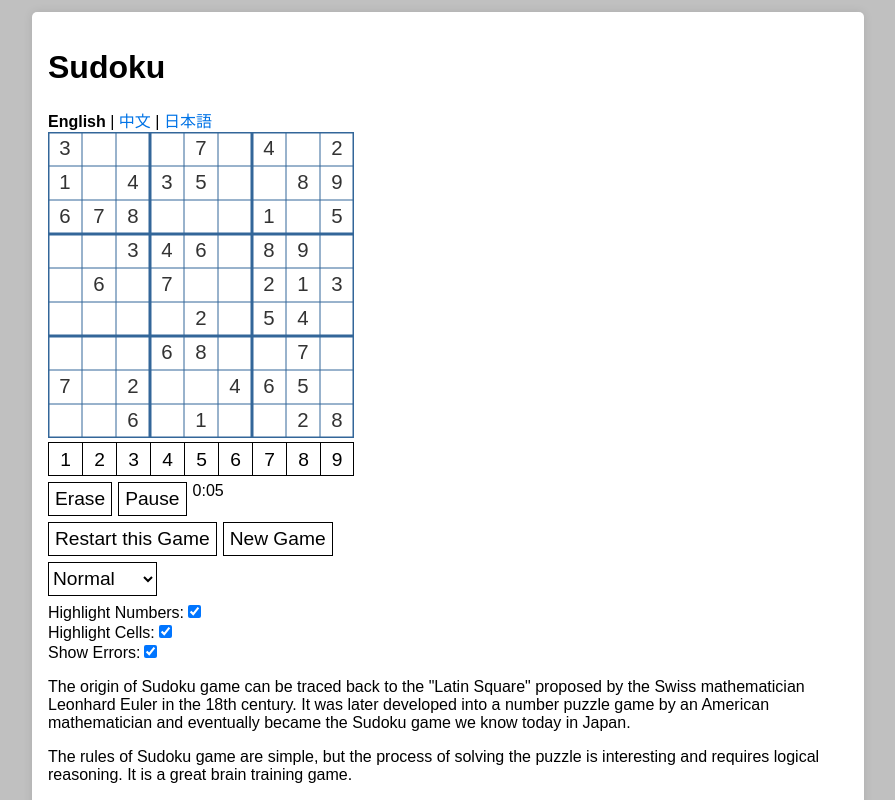
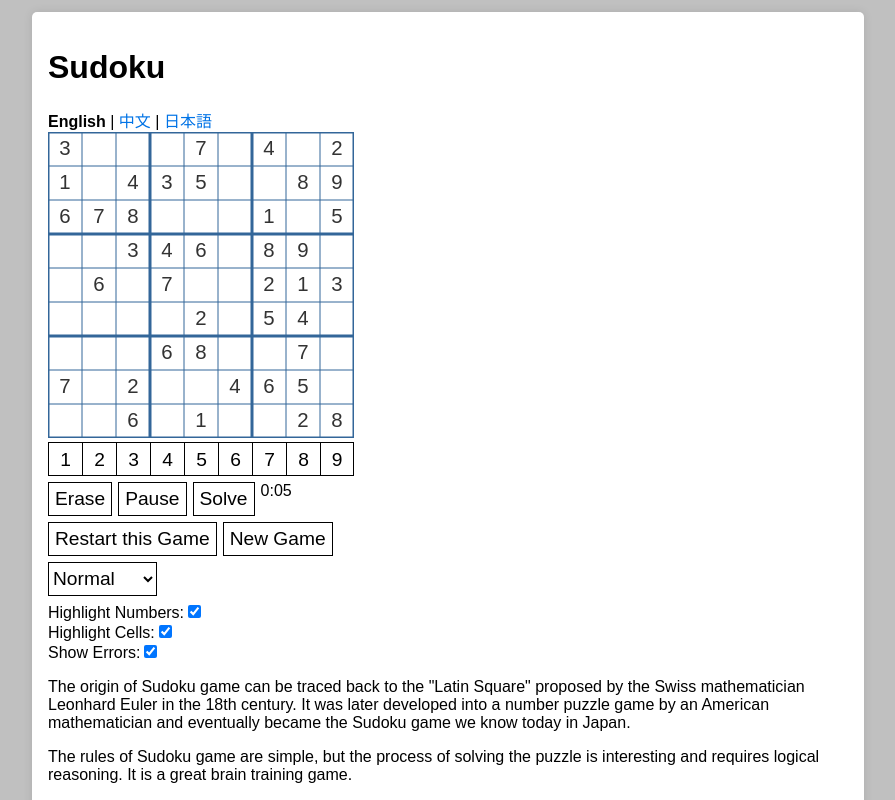
Before and after one commit to yqianjiang/sudoku, a React (Vite) app: page / in a window 1280 px wide. Shown: the top 800 px of the page, without its empty margins (192-1087 px from the left). Built offline with nearby package versions, Linux system fonts and the light colour scheme.

Commit message:
feat: solve the game!

```diff
--- a/src/components/GameBoard/index.jsx
+++ b/src/components/GameBoard/index.jsx
@@ -134,6 +134,18 @@ const GameBoard = () => {
         <button className="action-button" onClick={handlePauseResume}>
           {isPaused ? t("Resume") : t("Pause")}
         </button>
+        <button
+          className="action-button"
+          onClick={() => {
+            if (gameBoardRef.current.gameState !== "running") {
+              return;
+            }
+            gameBoardRef.current.solve();
+            stageRef.current.render();
+          }}
+        >
+          {t("Solve")}
+        </button>
         <span>{formatTime(elapsedTime)}</span>
       </div>
       <div>
--- a/src/utils/Sudoku.js
+++ b/src/utils/Sudoku.js
@@ -40,6 +40,17 @@ class Sudoku {
     this.timer = null;
     this.initGame();
     this.wrongCells = [];
+  }
+
+  solve() {
+    const maxNum = this.configs.boardSize;
+    const res = solveSudoku(this.board, maxNum);
+    if (res) {
+      this.board = res.map((x) => x.map((y) => y));
+      this.finishGame();
+    } else {
+      console.log("无解");
+    }
   }
 
   initGame() {
```
